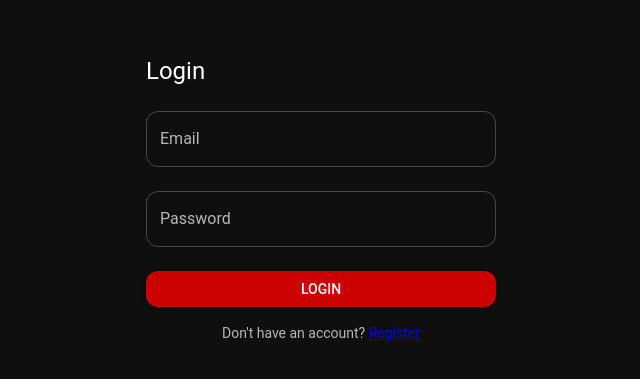
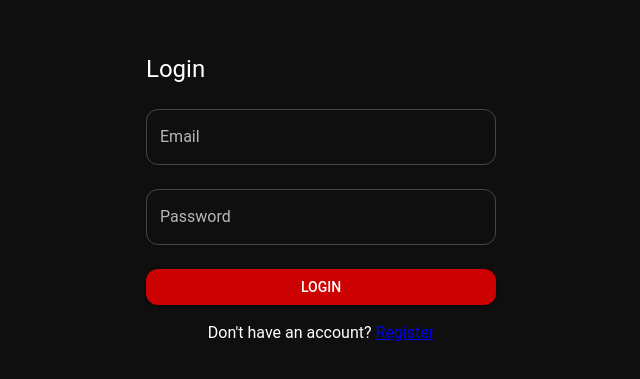
Before and after one commit to rk-rohiit/COLLEX, a React app in the folder frontend/: page /login in a window 1280 px wide. Shown: the part 201-580 px from the top of the page, without its empty margins (319-959 px from the left). Built offline with nearby package versions, Linux system fonts and the light colour scheme; no server answers; the HTML template or start-up script is replaced by a standard one.

Commit message:
fix: login

```diff
--- a/frontend/src/pages/auth/Login.jsx
+++ b/frontend/src/pages/auth/Login.jsx
@@ -9,6 +9,7 @@ import { useDispatch, useSelector } from "react-redux";
 import { loginUser } from "@/features/auth/authSlice";
 import { useState, useEffect } from "react";
 import { useNavigate } from "react-router-dom";
+import { Link } from "react-router-dom";
 
 const Login = () => {
   const dispatch = useDispatch();
@@ -28,17 +29,25 @@ const Login = () => {
 
   // 🔥 Handle login
  const handleLogin = async () => {
-    console.log("Form Data:", form); // ✅ debug
+  console.log("Form Data:", form);
 
   if (!form.email || !form.password) {
     console.log("Validation failed");
     return;
   }
 
-    const result = await dispatch(loginUser(form));
+  try {
+    const data = await dispatch(loginUser(form)).unwrap();
 
-    console.log("Redux Response:", result); // ✅ debug
-  };
+    console.log("Login Success:", data);
+
+    // Optional: redirect immediately
+    navigate("/");
+
+  } catch (err) {
+    console.error("Login Failed:", err);
+  }
+};;
 
   // 🔥 Redirect after login
   useEffect(() => {
@@ -94,8 +103,8 @@ const Login = () => {
         >
           {loading ? "Logging in..." : "Login"}
         </Button>
-        <Typography variant="body2" color="text.secondary" align="center" sx={{ mt: 2 }}>
-          Don't have an account? <a href="/register">Register</a>
+        <Typography align="center" sx={{ mt: 2 }}>
+  Don't have an account? <Link to="/register">Register</Link>
 </Typography>
       </Box>
     </Box>
```
Lines whose indentation alone changed are shown as unchanged.
